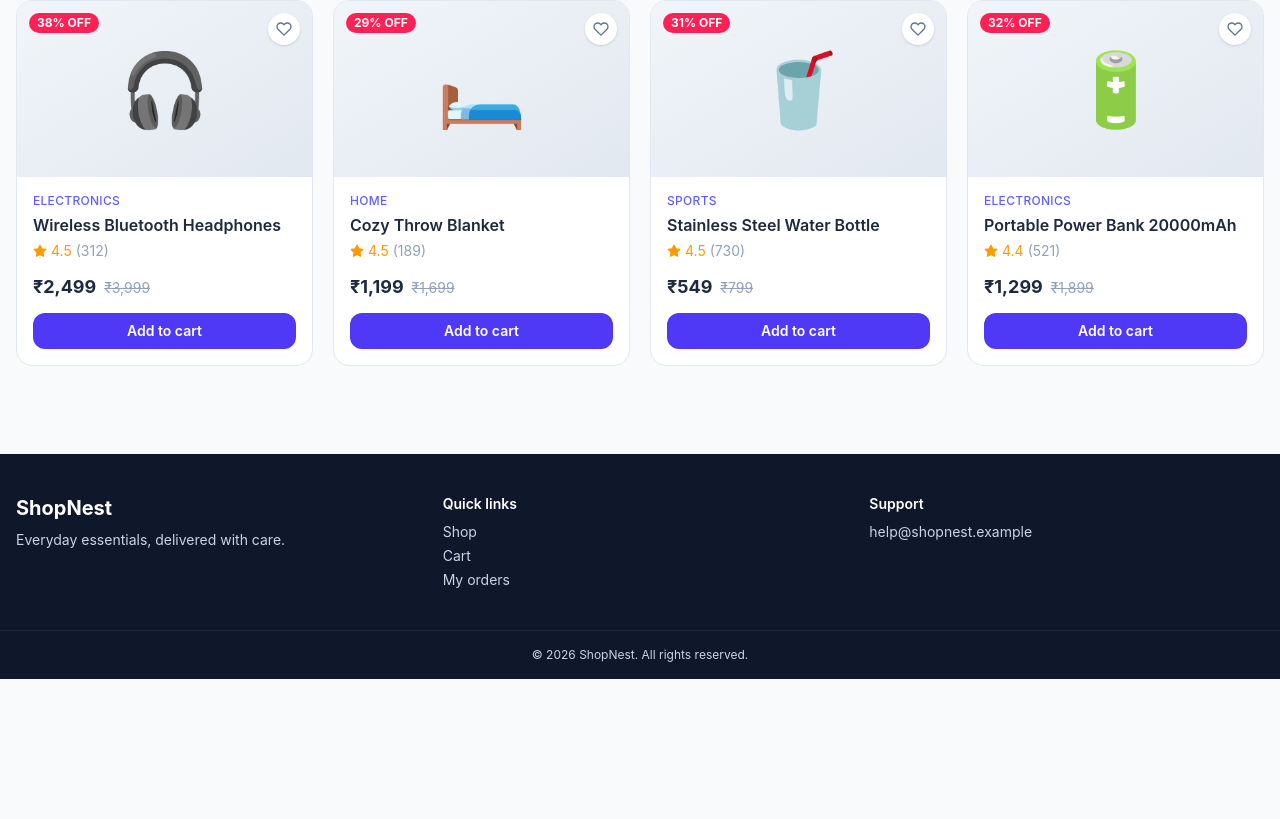
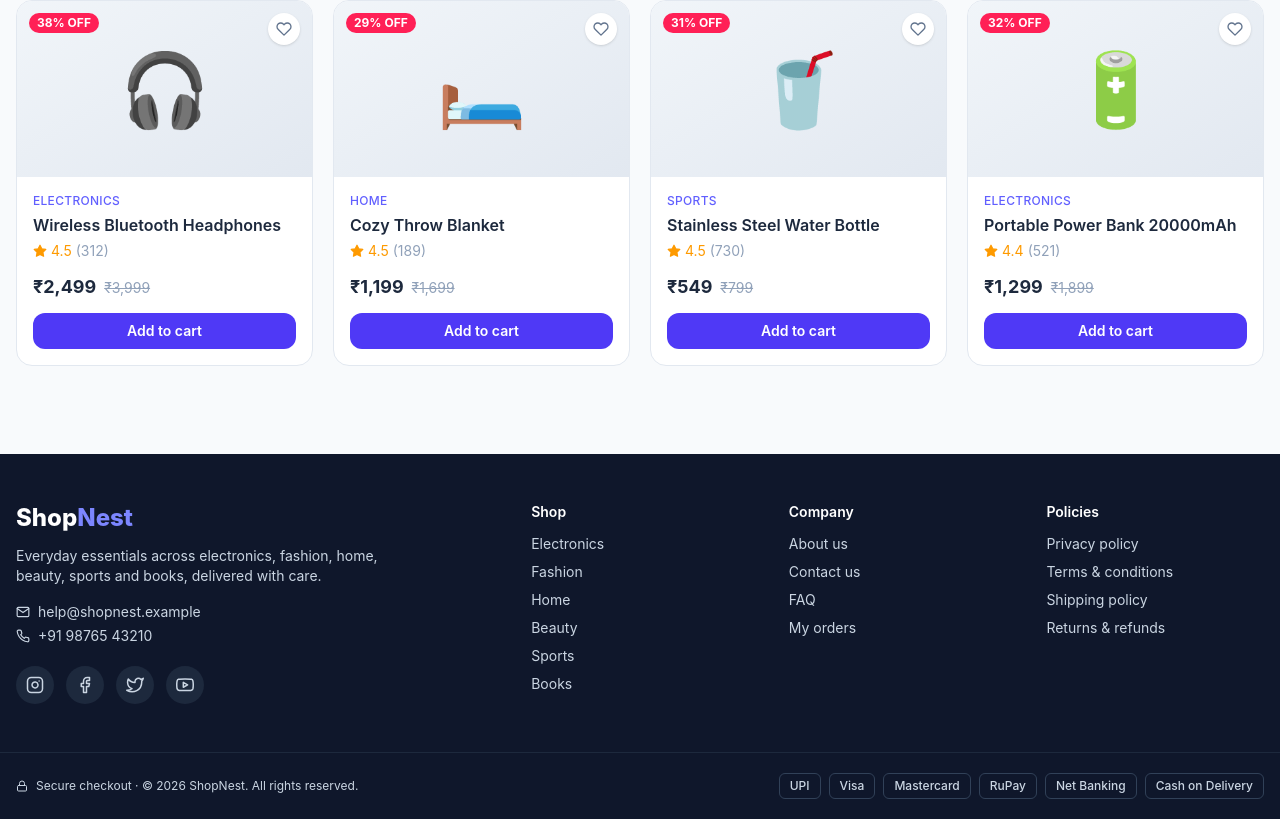
Before and after one commit to Rahul315777/shopnest, a React (Vite) app: page / in a window 1280 px wide. Shown: the part 2575-3394 px from the top of the page. Before the commit the page ends 3254 px from the top, so only its background shows below. Built offline with nearby package versions, Linux system fonts and the light colour scheme.

Commit message:
feat: expand footer with link columns, socials and payment badges

```diff
--- a/src/components/Footer/Footer.jsx
+++ b/src/components/Footer/Footer.jsx
@@ -1,29 +1,108 @@
 import { Link } from "react-router-dom";
+import { FiFacebook, FiInstagram, FiTwitter, FiYoutube, FiMail, FiPhone, FiLock } from "react-icons/fi";
+import { categories } from "../../data/products.js";
+
+const socials = [
+  { label: "Instagram", icon: FiInstagram, href: "https://instagram.com" },
+  { label: "Facebook", icon: FiFacebook, href: "https://facebook.com" },
+  { label: "Twitter", icon: FiTwitter, href: "https://twitter.com" },
+  { label: "YouTube", icon: FiYoutube, href: "https://youtube.com" },
+];
+
+const company = [
+  { label: "About us", to: "/about" },
+  { label: "Contact us", to: "/contact" },
+  { label: "FAQ", to: "/faq" },
+  { label: "My orders", to: "/orders" },
+];
+
+const policies = [
+  { label: "Privacy policy", to: "/privacy" },
+  { label: "Terms & conditions", to: "/terms" },
+  { label: "Shipping policy", to: "/shipping" },
+  { label: "Returns & refunds", to: "/returns" },
+];
+
+const payments = ["UPI", "Visa", "Mastercard", "RuPay", "Net Banking", "Cash on Delivery"];
+
+function Column({ title, children }) {
+  return (
+    <div className="text-sm">
+      <h4 className="mb-3 font-semibold text-white">{title}</h4>
+      <ul className="space-y-2">{children}</ul>
+    </div>
+  );
+}
 
 export default function Footer() {
   return (
     <footer className="mt-16 bg-slate-900 text-slate-300">
-      <div className="mx-auto grid max-w-7xl gap-8 px-4 py-10 sm:grid-cols-3">
-        <div>
-          <h3 className="text-xl font-bold text-white">ShopNest</h3>
-          <p className="mt-2 text-sm">Everyday essentials, delivered with care.</p>
+      <div className="mx-auto grid max-w-7xl gap-10 px-4 py-12 sm:grid-cols-2 lg:grid-cols-5">
+        <div className="lg:col-span-2">
+          <h3 className="text-2xl font-extrabold text-white">
+            Shop<span className="text-indigo-400">Nest</span>
+          </h3>
+          <p className="mt-3 max-w-sm text-sm">
+            Everyday essentials across electronics, fashion, home, beauty, sports and books,
+            delivered with care.
+          </p>
+          <div className="mt-4 space-y-1 text-sm">
+            <p className="flex items-center gap-2"><FiMail /> help@shopnest.example</p>
+            <p className="flex items-center gap-2"><FiPhone /> +91 98765 43210</p>
+          </div>
+          <div className="mt-5 flex gap-3">
+            {socials.map(({ label, icon: Icon, href }) => (
+              <a
+                key={label}
+                href={href}
+                target="_blank"
+                rel="noopener noreferrer"
+                aria-label={label}
+                className="rounded-full bg-slate-800 p-2.5 text-lg transition hover:bg-indigo-600 hover:text-white"
+              >
+                <Icon />
+              </a>
+            ))}
+          </div>
         </div>
-        <div className="text-sm">
-          <h4 className="mb-2 font-semibold text-white">Quick links</h4>
-          <ul className="space-y-1">
-            <li><Link to="/shop" className="hover:text-white">Shop</Link></li>
-            <li><Link to="/cart" className="hover:text-white">Cart</Link></li>
-            <li><Link to="/orders" className="hover:text-white">My orders</Link></li>
-          </ul>
-        </div>
-        <div className="text-sm">
-          <h4 className="mb-2 font-semibold text-white">Support</h4>
-          <p>help@shopnest.example</p>
+
+        <Column title="Shop">
+          {categories.map((c) => (
+            <li key={c.name}>
+              <Link to={`/shop?category=${encodeURIComponent(c.name)}`} className="hover:text-white">
+                {c.name}
+              </Link>
+            </li>
+          ))}
+        </Column>
+
+        <Column title="Company">
+          {company.map((l) => (
+            <li key={l.to}><Link to={l.to} className="hover:text-white">{l.label}</Link></li>
+          ))}
+        </Column>
+
+        <Column title="Policies">
+          {policies.map((l) => (
+            <li key={l.to}><Link to={l.to} className="hover:text-white">{l.label}</Link></li>
+          ))}
+        </Column>
+      </div>
+
+      <div className="border-t border-slate-800">
+        <div className="mx-auto flex max-w-7xl flex-col items-center justify-between gap-4 px-4 py-5 text-xs sm:flex-row">
+          <p className="flex items-center gap-2">
+            <FiLock /> Secure checkout · © {new Date().getFullYear()} ShopNest. All rights reserved.
+          </p>
+          <div className="flex flex-wrap justify-center gap-2">
+            {payments.map((p) => (
+              <span key={p} className="rounded-md border border-slate-700 px-2.5 py-1 font-medium text-slate-300">
+                {p}
+              </span>
+            ))}
+          </div>
         </div>
       </div>
-      <p className="border-t border-slate-800 py-4 text-center text-xs">
-        © {new Date().getFullYear()} ShopNest. All rights reserved.
-      </p>
     </footer>
   );
 }
```
